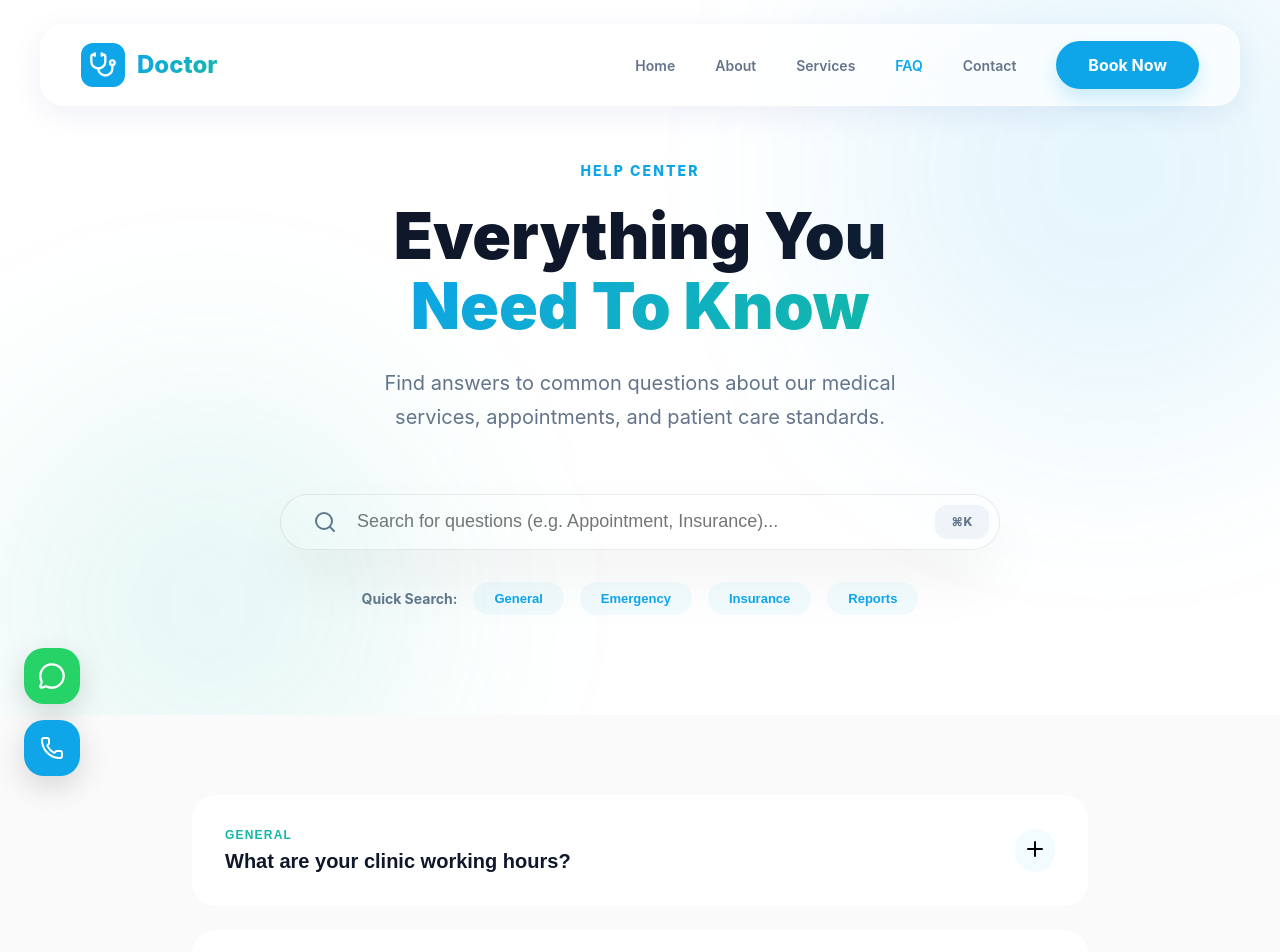
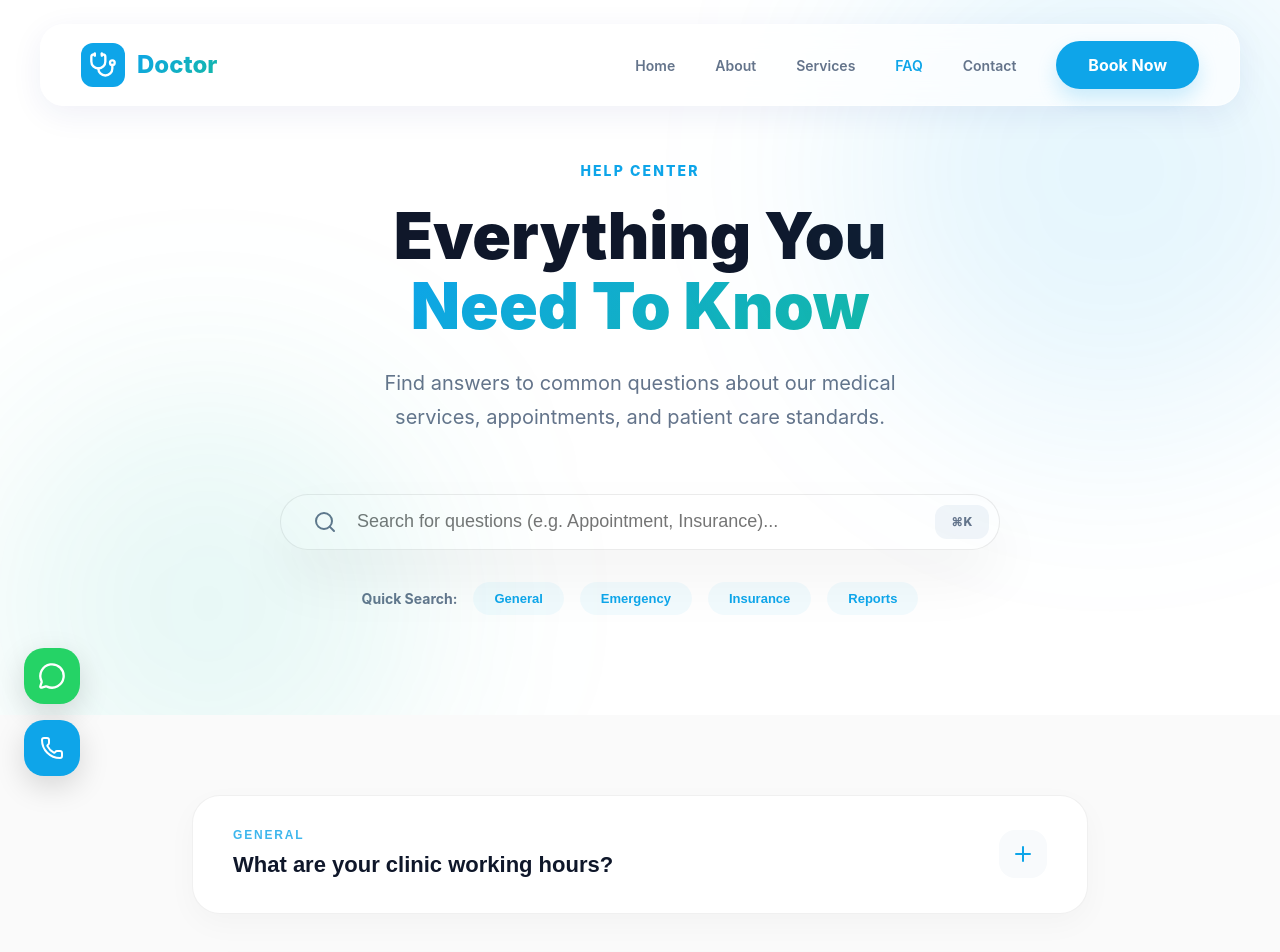
Before and after one commit to Eshbanoliver/doctorwebsite, a React (Vite) app: page /faq in a window 1280 px wide. Shown: the top 952 px of the page. Built offline with nearby package versions, Linux system fonts and the light colour scheme.

Commit message:
updated files

```diff
--- a/src/pages/FAQ.css
+++ b/src/pages/FAQ.css
@@ -161,21 +161,30 @@
 }
 
 .faq-accordion-item {
-  background: white;
-  border-radius: 24px;
-  border: 1px solid var(--glass-border);
+  background: #ffffff;
+  border-radius: 28px;
+  border: 1px solid rgba(0,0,0,0.06);
   overflow: hidden;
-  transition: all 0.3s ease;
+  transition: all 0.4s cubic-bezier(0.16, 1, 0.3, 1);
+  box-shadow: 0 10px 30px rgba(0,0,0,0.03);
+  margin-bottom: 20px;
+}
+
+.faq-accordion-item:hover {
+  transform: translateY(-8px);
+  border-color: rgba(14, 165, 233, 0.2);
+  box-shadow: 0 30px 60px rgba(15, 23, 42, 0.08);
 }
 
 .faq-accordion-item.expanded {
   border-color: var(--primary);
-  box-shadow: 0 20px 40px rgba(14, 165, 233, 0.05);
+  background: rgba(14, 165, 233, 0.02);
+  box-shadow: 0 40px 80px rgba(14, 165, 233, 0.08);
 }
 
 .faq-trigger-btn {
   width: 100%;
-  padding: 32px;
+  padding: 32px 40px;
   display: flex;
   justify-content: space-between;
   align-items: center;
@@ -188,33 +197,43 @@
 .faq-trigger-content {
   display: flex;
   flex-direction: column;
+  gap: 8px;
 }
 
 .faq-item-category {
   font-size: 0.75rem;
-  font-weight: 700;
+  font-weight: 800;
   text-transform: uppercase;
-  letter-spacing: 0.1em;
-  color: var(--secondary);
-  margin-bottom: 8px;
+  letter-spacing: 0.15em;
+  color: var(--primary);
+  opacity: 0.8;
 }
 
 .faq-item-question {
-  font-size: 1.25rem;
-  font-weight: 700;
+  font-size: 1.375rem;
+  font-weight: 800;
   color: var(--text-main);
+  line-height: 1.4;
 }
 
 .faq-icon-badge {
-  padding: 8px;
-  border-radius: 9999px;
-  background: rgba(14, 165, 233, 0.05);
-  transition: all 0.3s ease;
+  width: 48px;
+  height: 48px;
+  border-radius: 16px;
+  background: #f8fafc;
+  display: flex;
+  align-items: center;
+  justify-content: center;
+  color: var(--primary);
+  transition: all 0.4s ease;
+  flex-shrink: 0;
+  margin-left: 20px;
 }
 
 .badge-active {
   background: var(--primary);
   color: white;
+  transform: rotate(180deg);
 }
 
 .faq-answer-container {
@@ -222,11 +241,10 @@
 }
 
 .faq-answer-text {
-  padding: 0 32px 32px;
+  padding: 0 40px 40px;
   font-size: 1.125rem;
   line-height: 1.8;
   color: var(--text-muted);
-  opacity: 0.9;
 }
 
 .faq-no-results {
```
